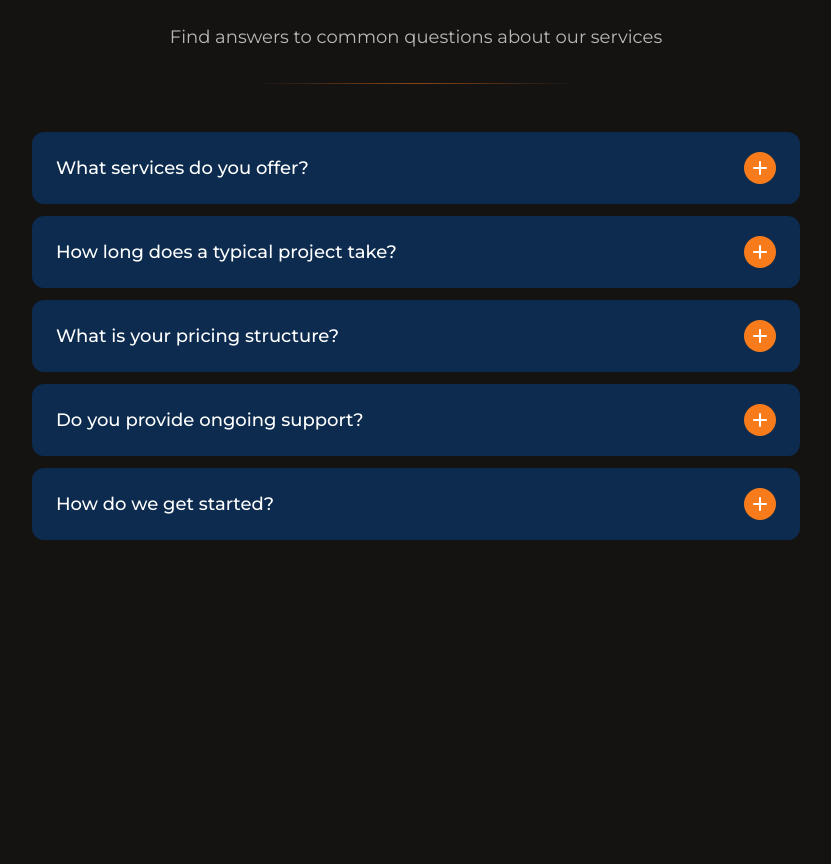
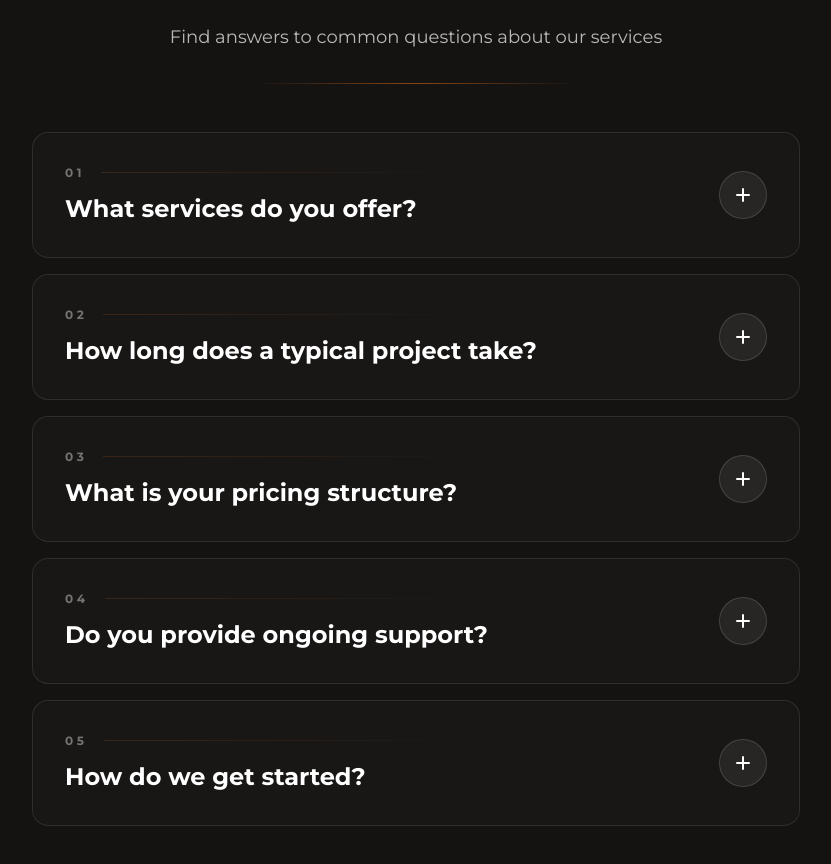
Before and after one commit to KamelMesbahi13/portfolio, a React (Vite) app: page / in a window 1280 px wide. Shown: the part 5900-6764 px from the top of the page, without its empty margins (224-1055 px from the left). Built offline with nearby package versions, Linux system fonts and the light colour scheme.

Commit message:
adding frequently asked questions section

```diff
--- a/src/Components/Questions/Questions.jsx
+++ b/src/Components/Questions/Questions.jsx
@@ -36,6 +36,119 @@ const faqData = [
   },
 ];
 
+const FAQItem = ({ item, isOpen }) => {
+  return (
+    <Accordion.Item value={item.id} className="relative">
+      <div className="relative overflow-hidden rounded-2xl border border-white/10 bg-white/[0.02] backdrop-blur-sm">
+        <motion.div
+          className="absolute inset-0 bg-mainColor"
+          animate={{
+            opacity: isOpen ? 0.25 : 0,
+          }}
+          transition={{ duration: 0.4 }}
+        />
+
+        <Accordion.Header>
+          <Accordion.Trigger className="relative w-full px-6 text-left cursor-pointer py-7 sm:px-8 sm:py-8">
+            <div className="flex items-center justify-between gap-6">
+              <div className="flex-1 space-y-3">
+                <div className="flex items-center gap-4">
+                  <motion.span
+                    animate={{
+                      color: isOpen
+                        ? "rgba(255,255,255,0.9)"
+                        : "rgba(255,255,255,0.4)",
+                    }}
+                    transition={{ duration: 0.3 }}
+                    className="text-xs font-bold tracking-[0.3em]"
+                  >
+                    {item.id.padStart(2, "0")}
+                  </motion.span>
+                  <motion.div
+                    className="flex-1 h-px bg-gradient-to-r from-secondColor/50 to-transparent"
+                    animate={{
+                      scaleX: isOpen ? 1 : 0.6,
+                      opacity: isOpen ? 0.6 : 0.3,
+                    }}
+                    transition={{ duration: 0.4 }}
+                    style={{ originX: 0 }}
+                  />
+                </div>
+
+                <h3 className="text-lg font-bold text-white md:text-xl lg:text-2xl">
+                  {item.question}
+                </h3>
+              </div>
+
+              <div className="shrink-0">
+                <motion.div
+                  className="flex items-center justify-center w-10 h-10 border rounded-full md:h-12 md:w-12 border-white/20 bg-white/5 backdrop-blur-sm"
+                  animate={{
+                    borderColor: isOpen
+                      ? "rgba(248, 123, 27, 0.6)"
+                      : "rgba(255,255,255,0.15)",
+                    backgroundColor: isOpen
+                      ? "rgba(248, 123, 27, 0.2)"
+                      : "rgba(255,255,255,0.05)",
+                  }}
+                  transition={{ duration: 0.3 }}
+                >
+                  <motion.svg
+                    width="14"
+                    height="14"
+                    viewBox="0 0 14 14"
+                    fill="none"
+                    className="text-white"
+                    animate={{ rotate: isOpen ? 45 : 0 }}
+                    transition={{ duration: 0.2 }}
+                  >
+                    <path
+                      d="M7 1V13M1 7H13"
+                      stroke="currentColor"
+                      strokeWidth="2"
+                      strokeLinecap="round"
+                    />
+                  </motion.svg>
+                </motion.div>
+              </div>
+            </div>
+          </Accordion.Trigger>
+        </Accordion.Header>
+
+        {/* Content */}
+        <AnimatePresence initial={false}>
+          {isOpen && (
+            <Accordion.Content forceMount asChild>
+              <motion.div
+                initial={{ height: 0, opacity: 0 }}
+                animate={{ height: "auto", opacity: 1 }}
+                exit={{ height: 0, opacity: 0 }}
+                transition={{
+                  height: { duration: 0.4, ease: [0.32, 0.72, 0, 1] },
+                  opacity: { duration: 0.3, delay: isOpen ? 0.1 : 0 },
+                }}
+                className="overflow-hidden"
+              >
+                <div className="px-6 pb-8 sm:px-8">
+                  {/* Answer */}
+                  <motion.p
+                    initial={{ opacity: 0, y: 10 }}
+                    animate={{ opacity: 1, y: 0 }}
+                    transition={{ duration: 0.3, delay: 0.15 }}
+                    className="text-sm leading-relaxed md:text-base text-white/80"
+                  >
+                    {item.answer}
+                  </motion.p>
+                </div>
+              </motion.div>
+            </Accordion.Content>
+          )}
+        </AnimatePresence>
+      </div>
+    </Accordion.Item>
+  );
+};
+
 const FAQAccordion = () => {
   const [openItem, setOpenItem] = useState(null);
 
@@ -55,59 +168,10 @@ const FAQAccordion = () => {
           collapsible
           value={openItem}
           onValueChange={setOpenItem}
-          className="space-y-3"
+          className="space-y-4"
         >
           {faqData.map((item) => (
-            <Accordion.Item
-              key={item.id}
-              value={item.id}
-              className="rounded-xl overflow-hidden bg-[#0C2B4E]"
-            >
-              <Accordion.Header>
-                <Accordion.Trigger className="flex items-center justify-between w-full px-6 py-5 text-left cursor-pointer">
-                  <span className="pr-4 text-lg font-medium text-white">
-                    {item.question}
-                  </span>
-                  <motion.div
-                    animate={{ rotate: openItem === item.id ? 45 : 0 }}
-                    transition={{ duration: 0.2 }}
-                    className="flex-shrink-0 w-8 h-8 rounded-full bg-[#F87B1B] flex items-center justify-center"
-                  >
-                    <svg
-                      width="14"
-                      height="14"
-                      viewBox="0 0 14 14"
-                      fill="none"
-                      className="text-white"
-                    >
-                      <path
-                        d="M7 1V13M1 7H13"
-                        stroke="currentColor"
-                        strokeWidth="2"
-                        strokeLinecap="round"
-                      />
-                    </svg>
-                  </motion.div>
-                </Accordion.Trigger>
-              </Accordion.Header>
-              <AnimatePresence initial={false}>
-                {openItem === item.id && (
-                  <Accordion.Content forceMount asChild>
-                    <motion.div
-                      initial={{ height: 0, opacity: 0 }}
-                      animate={{ height: "auto", opacity: 1 }}
-                      exit={{ height: 0, opacity: 0 }}
-                      transition={{ duration: 0.3, ease: [0.4, 0, 0.2, 1] }}
-                      className="overflow-hidden"
-                    >
-                      <div className="px-6 pb-5 leading-relaxed text-gray-300">
-                        {item.answer}
-                      </div>
-                    </motion.div>
-                  </Accordion.Content>
-                )}
-              </AnimatePresence>
-            </Accordion.Item>
+            <FAQItem key={item.id} item={item} isOpen={openItem === item.id} />
           ))}
         </Accordion.Root>
       </div>
```
